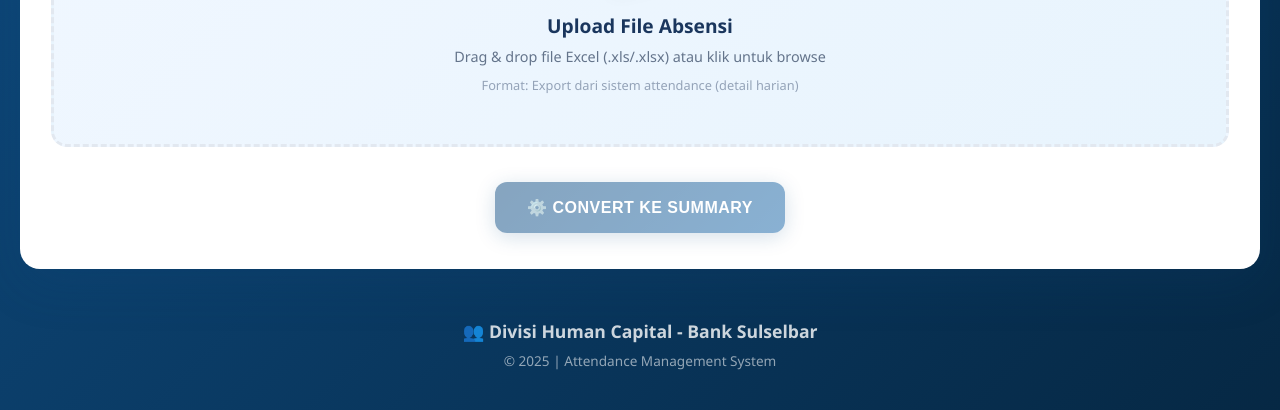
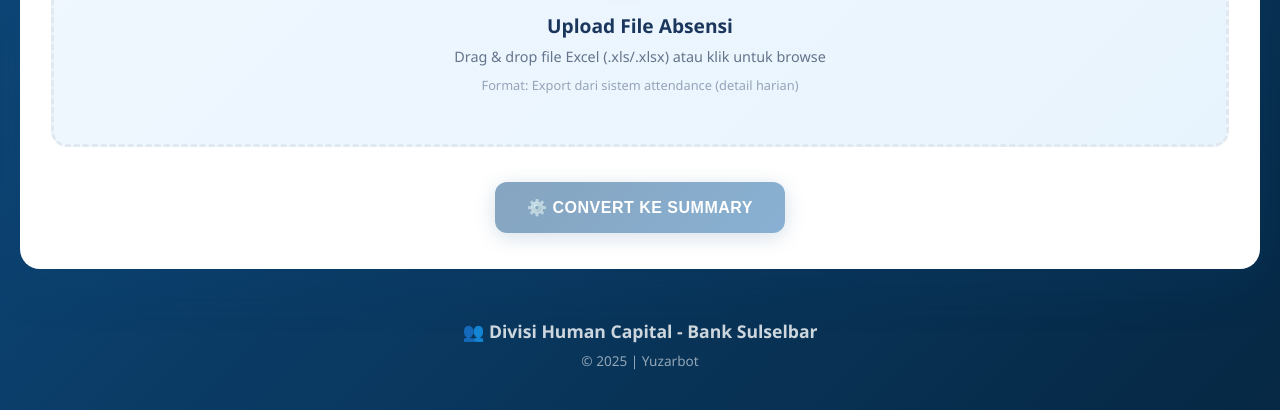
Before and after one commit to cassetii/converterhcms, a plain HTML site: page index.html in a window 1280 px wide. Shown: the part 409-819 px from the top of the page. Drawn offline with nearby package versions, Linux system fonts and the light colour scheme.

Commit message:
Update index.html

```diff
--- a/index.html
+++ b/index.html
@@ -459,7 +459,7 @@
 
         <div class="footer">
             <div class="footer-brand">👥 Divisi Human Capital - Bank Sulselbar</div>
-            <div class="footer-sub">© 2025 | Attendance Management System</div>
+            <div class="footer-sub">© 2025 | Yuzarbot</div>
         </div>
     </div>
 
```
